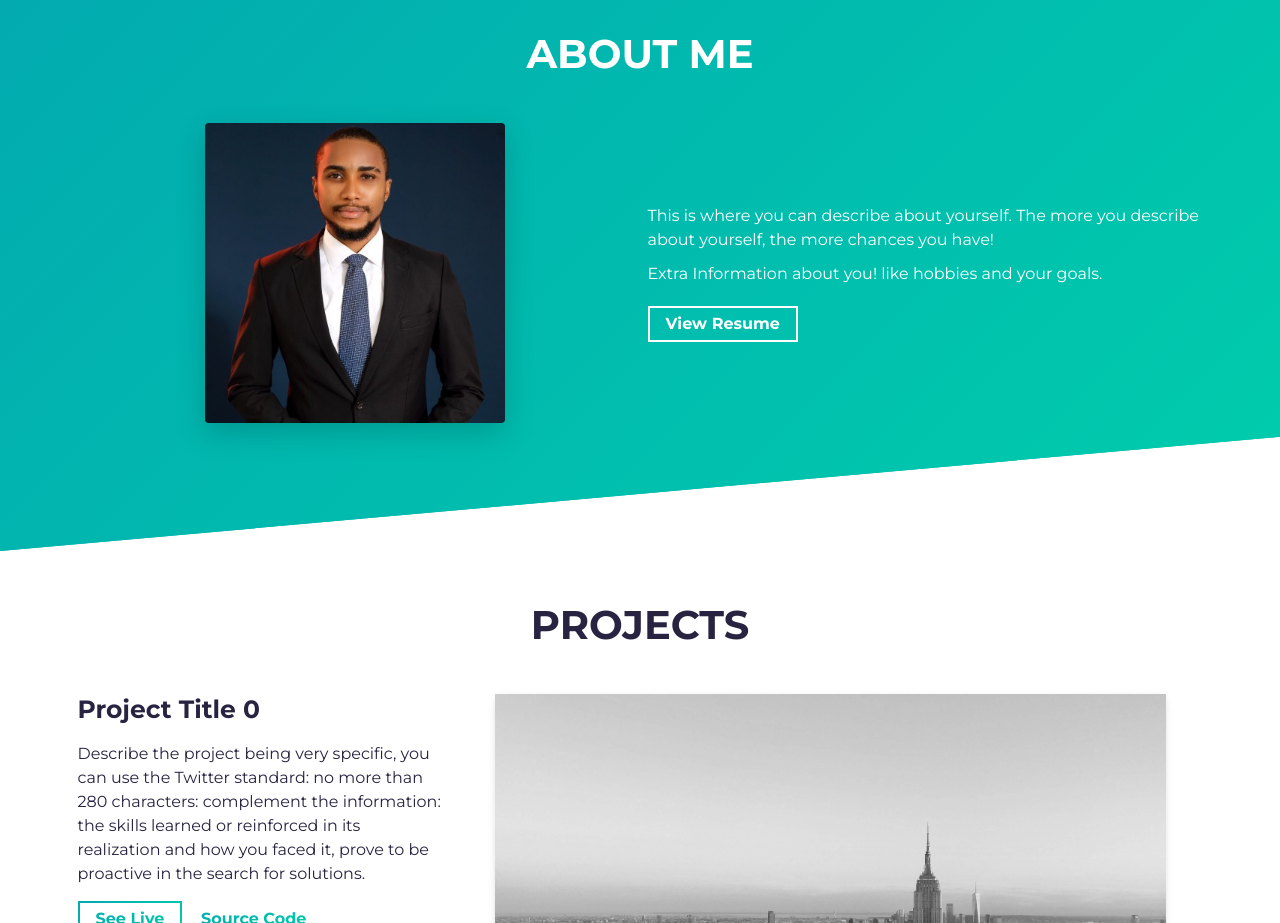
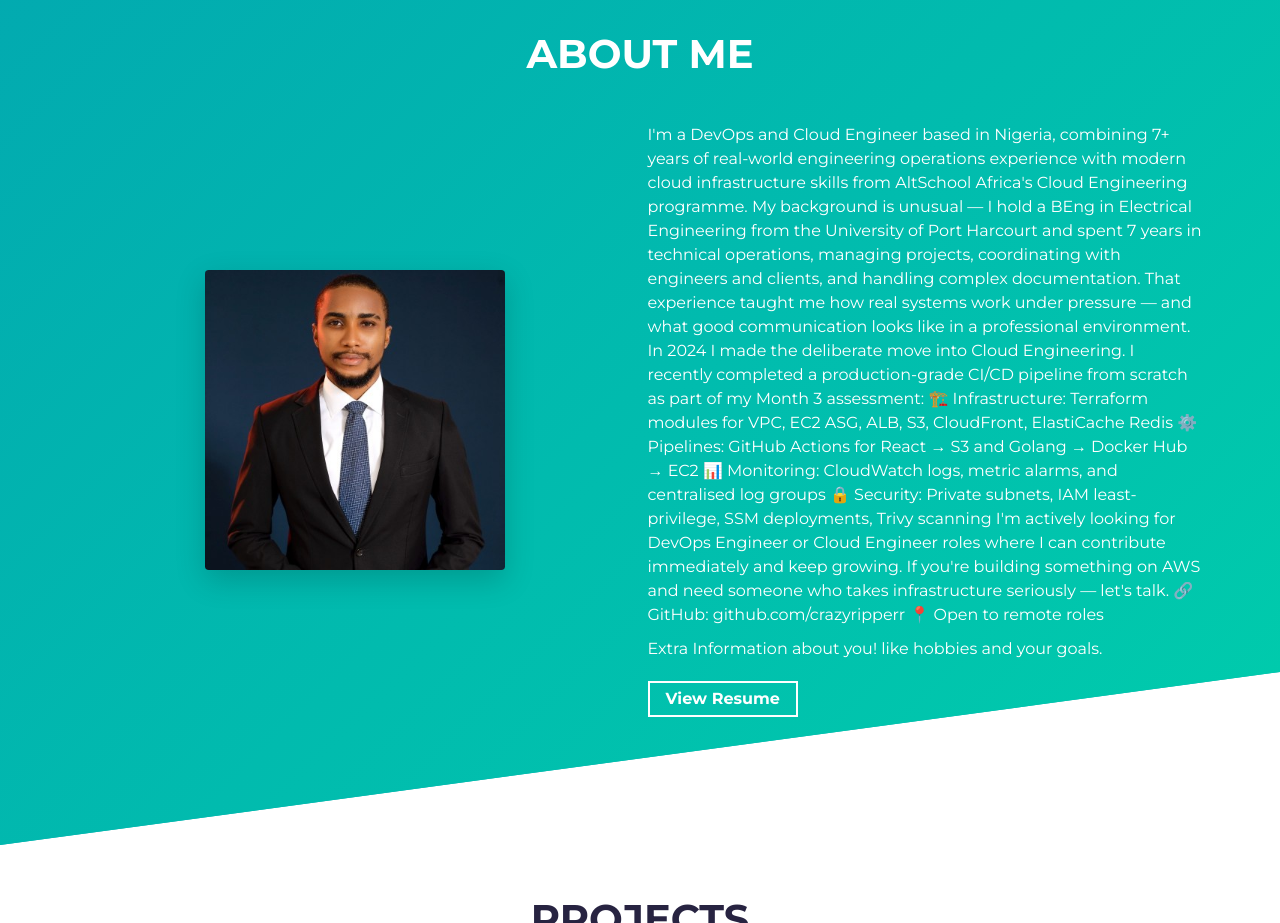
Before and after one commit to crazyripperr/my-portfolio, a website built with Parcel: page src/index.html in a window 1280 px wide. Shown: the part 820-1743 px from the top of the page. Built offline with nearby package versions, Linux system fonts and the light colour scheme.

Commit message:
personal description in index.html
Updated personal description to reflect current skills and experience in DevOps and Cloud Engineering, including recent projects and career goals.

```diff
--- a/src/index.html
+++ b/src/index.html
@@ -79,8 +79,15 @@
           <div class="col-md-6 col-sm-12">
             <div class="about-wrapper__info load-hidden">
               <p class="about-wrapper__info-text">
-                This is where you can describe about yourself. The more you
-                describe about yourself, the more chances you have!
+                I'm a DevOps and Cloud Engineer based in Nigeria, combining 7+ years of   real-world engineering operations experience with modern cloud infrastructure skills from
+                AltSchool Africa's Cloud Engineering programme.  My background is unusual — I hold a BEng in Electrical Engineering from the University of   Port Harcourt and spent 7
+                years in technical operations, managing projects, coordinating   with engineers and clients, and handling complex documentation. That experience taught me   how real
+                systems work under pressure — and what good communication looks like in a   professional environment.  In 2024 I made the deliberate move into Cloud Engineering.
+                I recently completed a   production-grade CI/CD pipeline from scratch as part of my Month 3 assessment:  🏗️ Infrastructure: Terraform modules for VPC, EC2 ASG, ALB, S3,
+                CloudFront, ElastiCache Redis  ⚙️ Pipelines: GitHub Actions for React → S3 and Golang → Docker Hub → EC2  📊 Monitoring: CloudWatch logs, metric alarms, and centralised
+                log groups  🔒 Security: Private subnets, IAM least-privilege, SSM deployments, Trivy scanning  I'm actively looking for DevOps Engineer or Cloud Engineer roles where I
+                can contribute   immediately and keep growing. If you're building something on AWS and need someone who   takes infrastructure seriously — let's talk.
+                🔗 GitHub: github.com/crazyripperr  📍 Open to remote roles
               </p>
               <p class="about-wrapper__info-text">
                 Extra Information about you! like hobbies and your goals.
```
